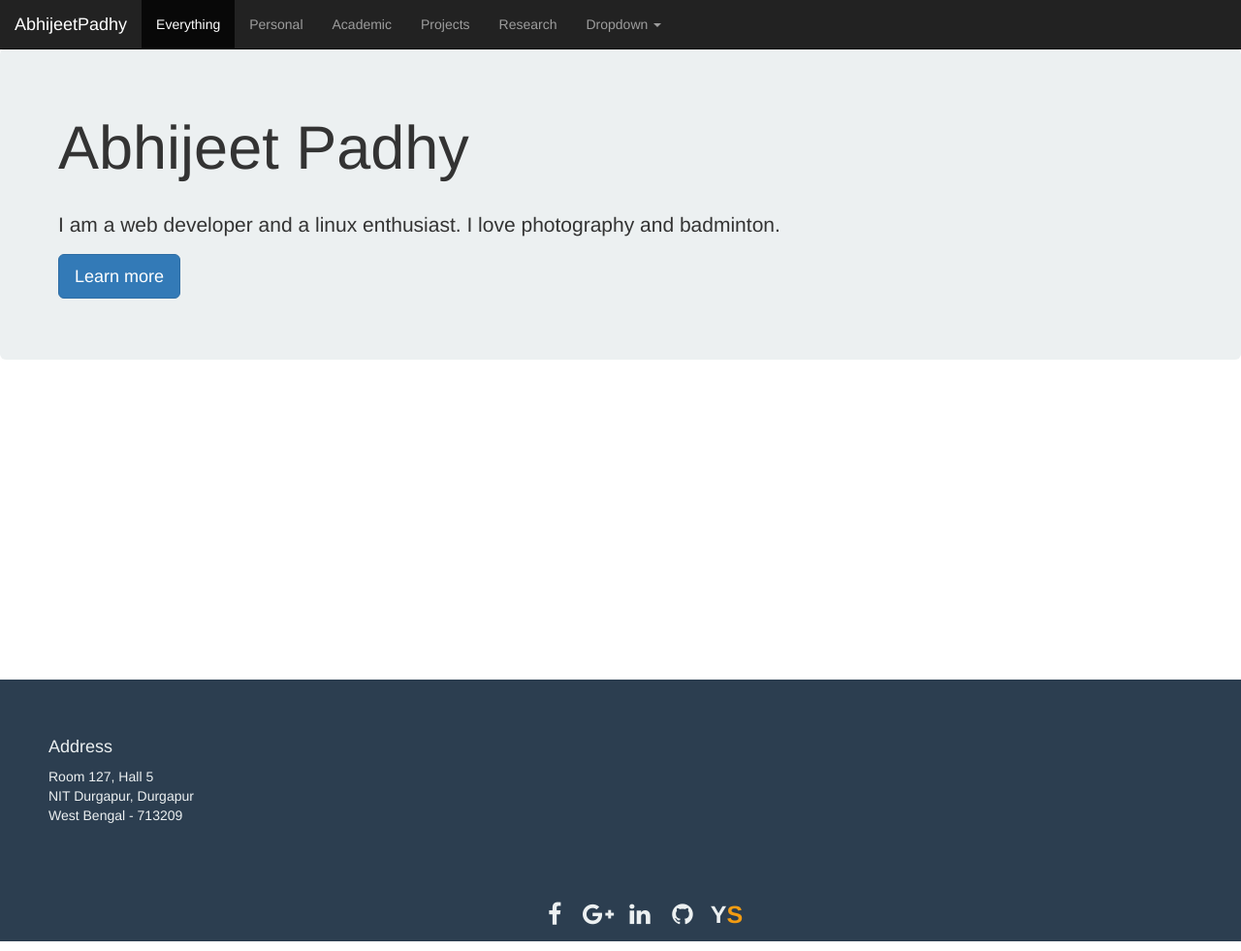
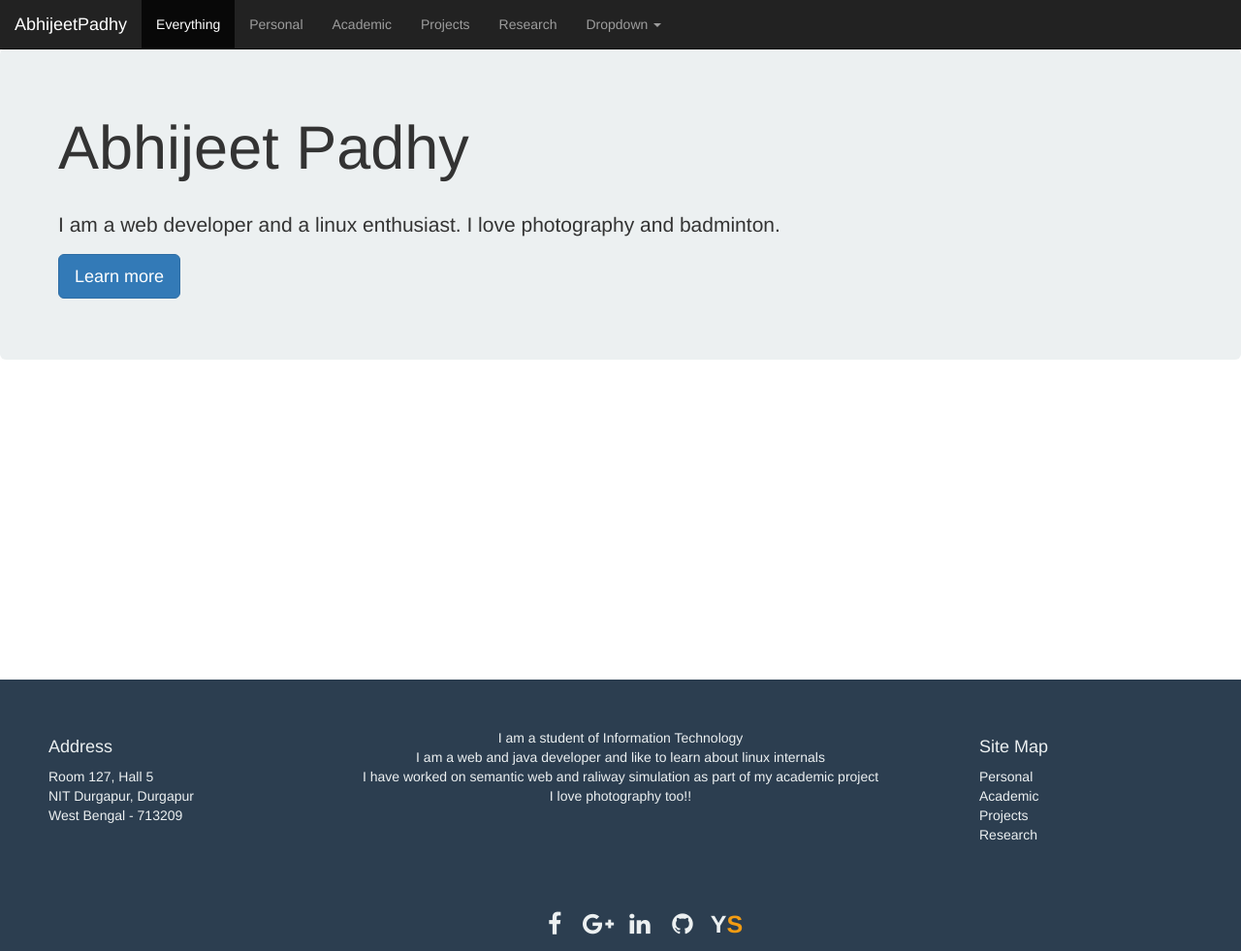
Before and after one commit to AbhijeetPadhy/AbhijeetPadhy.github.io, a plain HTML site: page index.html in a window 1280 px wide. Shown: the whole page at 97% size. Drawn offline with Linux system fonts and the light colour scheme.

Commit message:
Added site map. Added info about my interest in footer.

```diff
--- a/css/myStyle.css
+++ b/css/myStyle.css
@@ -23,9 +23,11 @@
 	margin: 0;
 	border: 0;
 }
-ul{
+.footer-social{
 	text-align: center;
 }
-ul li{
-	display: inline-block;
+
+.site-map{
+	list-style: none;
+	padding-left: 0;
 }
--- a/index.html
+++ b/index.html
@@ -68,11 +68,28 @@
 					<h4>Address</h4>
 					Room 127, Hall 5 <br>
 					NIT Durgapur, Durgapur <br>
-					West Bengal - 713209
+					West Bengal - 713209 <br>
 				</address>
 			</div>
+			<div class="address col-xs-6">
+				<p style="text-align: center">
+					I am a student of Information Technology <br>
+					I am a web and java developer and like to learn about linux internals <br>
+					I have worked on semantic web and raliway simulation as part of my academic project <br>
+					I love photography too!!
+				</p>
+			</div>
+			<div class="address col-xs-3">
+				<h4>Site Map</h4>
+				<ul class="site-map">
+					<li>Personal</li>
+					<li>Academic</li>
+					<li>Projects</li>
+					<li>Research</li>
+				</ul>
+			</div>
 		</div>
-		<div class="row footer">
+		<div class="row footer-social footer">
 			<ul>
 				<a href="https://www.facebook.com/public/Abhijeet-Padhy"><li class="soc"><i class="fa fa-facebook"></i></li></a>
 				<a href="https://plus.google.com/u/0/+AbhijeetPadhy"><li class="soc"><i class="fa fa-google-plus"></i></li></a>
```
